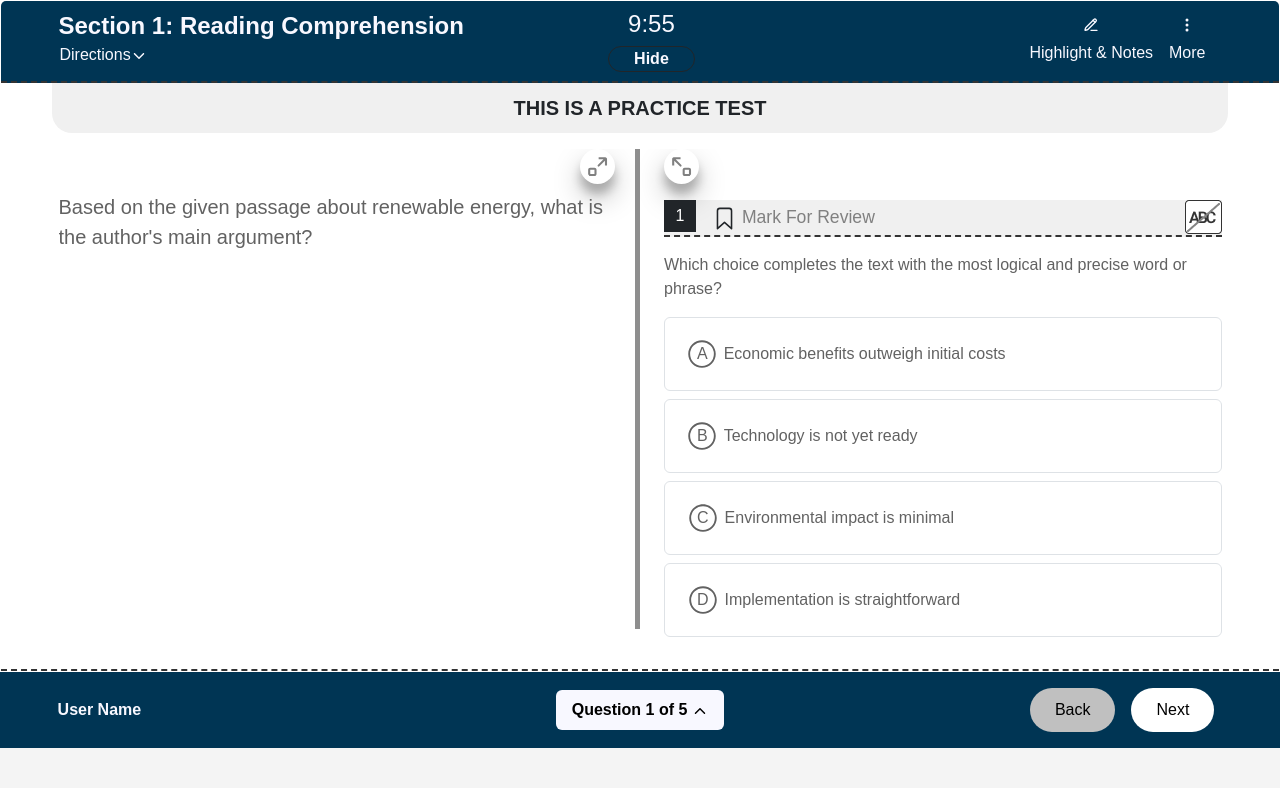
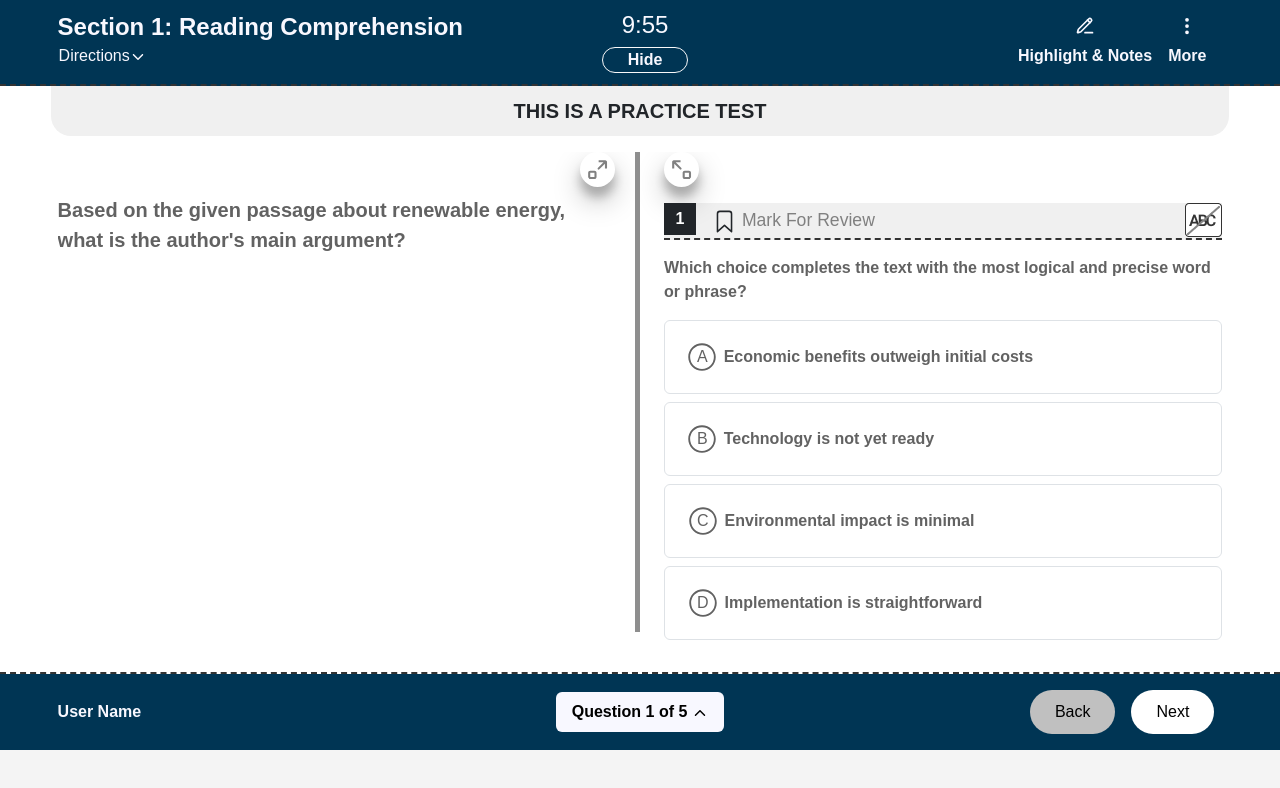
Before and after one commit to Satya-Lenka-sthirahinc/serPal, a React (Vite) app: page /test/1 in a window 1280 px wide. Shown: the top 788 px of the page. Built offline with nearby package versions, Linux system fonts and the light colour scheme.

Commit message:
Fixed css

```diff
--- a/src/components/butoon/Button.css
+++ b/src/components/butoon/Button.css
@@ -12,7 +12,8 @@
 }
 
 .button:hover {
-  background-color: #0056b3;
+  background-color: black;
+  color: ghostwhite;
 }
 
 .disabledBtn {
--- a/src/components/quizPage/Quiz.jsx
+++ b/src/components/quizPage/Quiz.jsx
@@ -265,7 +265,7 @@ const Quiz = () => {
     <div className=" quiz_page">
       <div className="row justify-content-center">
         <div className="col-12 ">
-          <div className="card row  align-items-center">
+          <div className="card row  align-items-center myQuizCard">
             <SectionHeader
               sectionNumber={section.id}
               title={section.title}
--- a/src/components/quizPage/SectionHeader.jsx
+++ b/src/components/quizPage/SectionHeader.jsx
@@ -63,14 +63,14 @@ const SectionHeader = ({
 
           <button
             onClick={() => setHideTimer(!hideTimer)}
-            className="rounded-pill btn btn-outline-dark hide_btn "
+            className="rounded-pill btn btn-outline-light hide_btn "
           >
             {hideTimer ? "Show" : "Hide"}
           </button>
         </div>
-        <div className="d-flex align-items-center gap-3  py-2 px-3 ">
+        <div className="d-flex align-items-center gap-3  py-2 px-3 fw-bold">
           <div className="d-flex align-items-center flex-column  gap-2 ">
-            <LuPencilLine size={16} />
+            <LuPencilLine size={20} />
 
             <span> Highlight & Notes</span>
           </div>
@@ -82,7 +82,7 @@ const SectionHeader = ({
             data-bs-toggle="dropdown"
             aria-expanded="false"
           >
-            <BsThreeDotsVertical size={16} />
+            <BsThreeDotsVertical size={20} />
             <span> More</span>
             <ul className="dropdown-menu more_dropDown">
               <li onClick={() => handleShowModal("Help")}>
--- a/src/components/quizPage/quiz.css
+++ b/src/components/quizPage/quiz.css
@@ -100,6 +100,7 @@
 .option_main,
 .question_main {
     color: #626262;
+    font-weight: 550;
 }
 
 .option_component,
@@ -280,3 +281,8 @@
     background-color: ghostwhite;
     font-weight: 750;
 }
+
+.myQuizCard {
+    --bs-card-border-width: none;
+    --bs-card-inner-border-radius: 0;
+}
```
